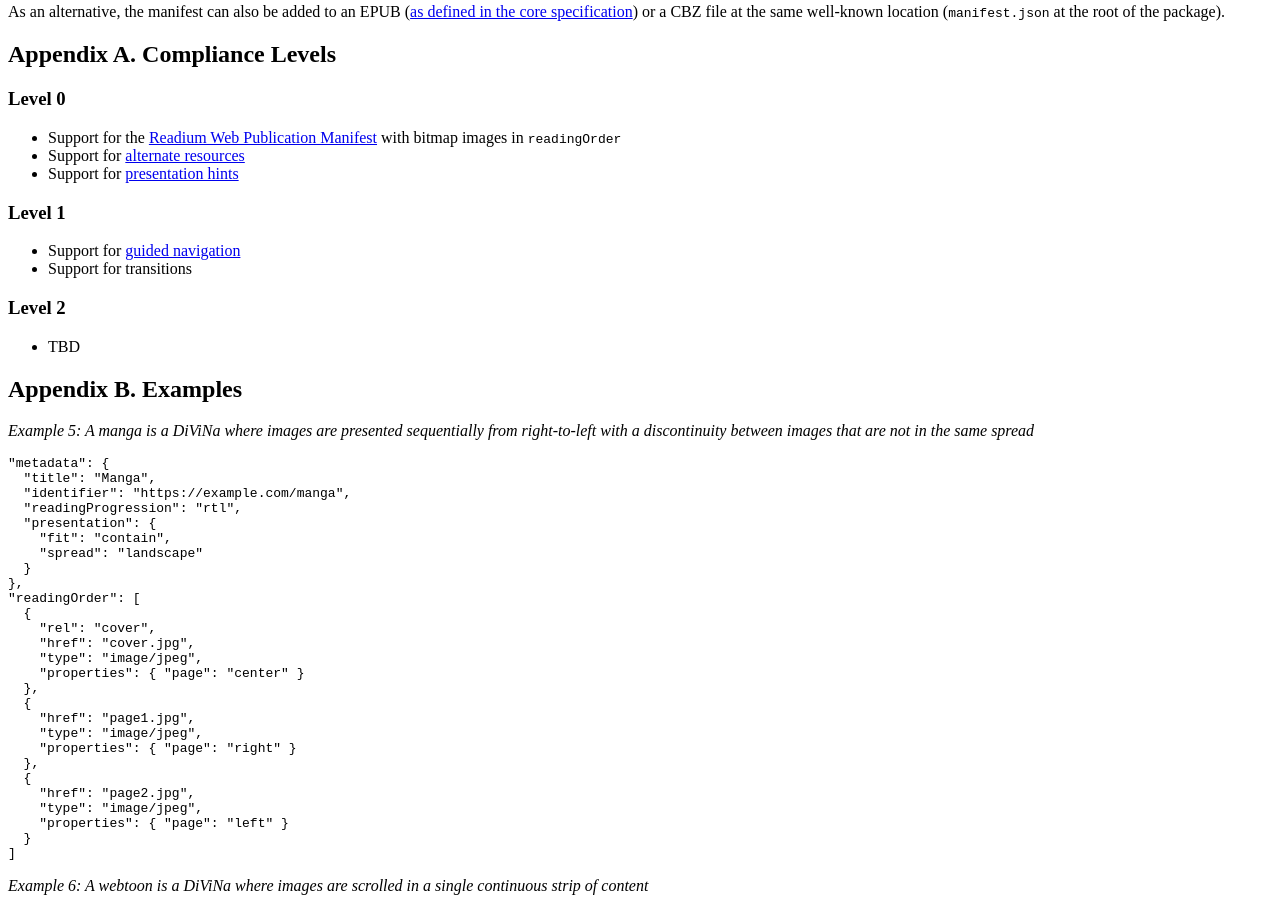
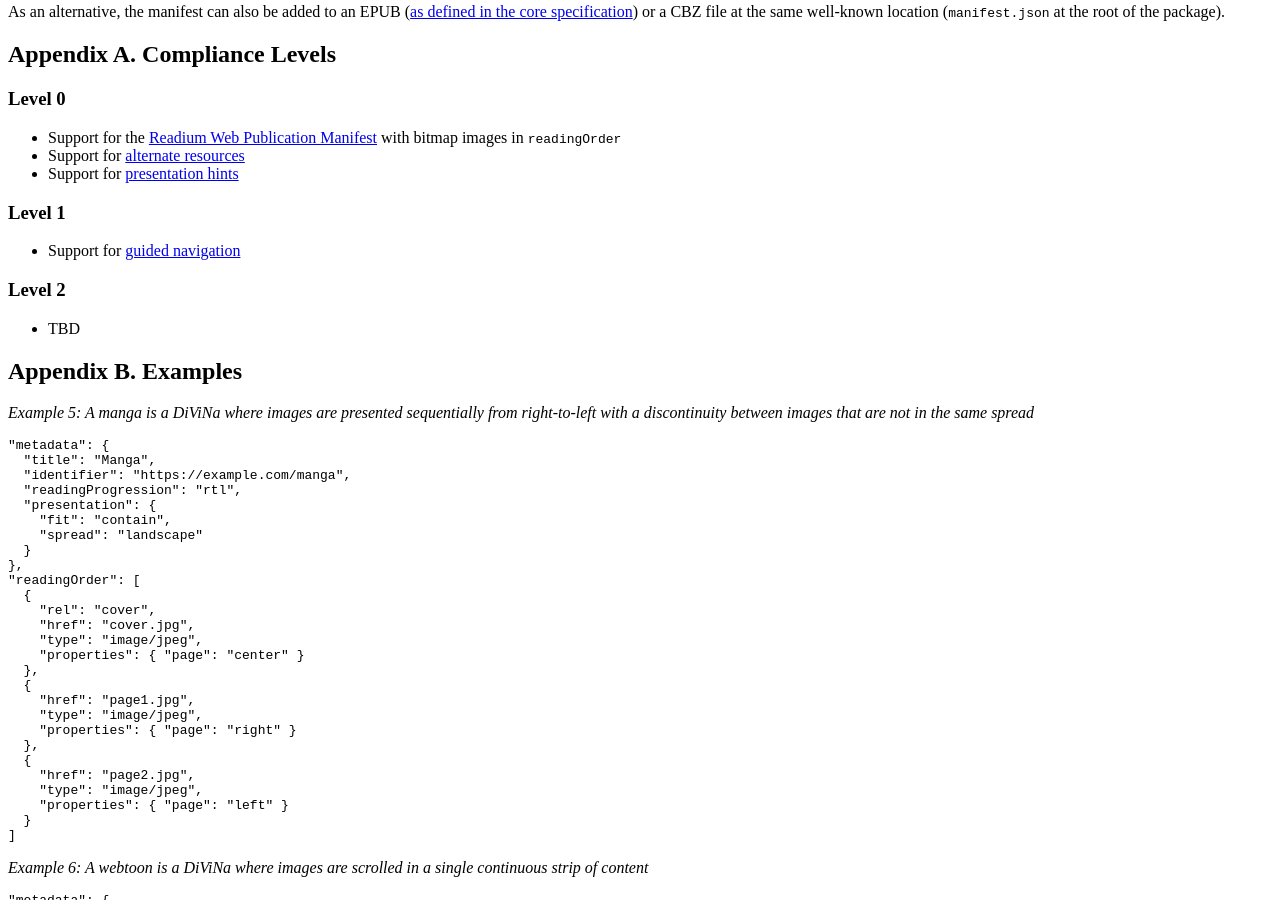
Before and after one commit to readium/webpub-manifest, a Jekyll site: the page built from extensions/divina.md, in a window 1280 px wide and 900 px high, scrolled down 3091 px. Built offline with Jekyll 4.4.1, drawn with Linux system fonts in a browser that asks for light colours; our own code applies the rules of GitHub Pages for plain Markdown files; comment, search, counter and statistics services are not loaded.

Commit message:
Removed reference to transitions for now

```diff
--- a/extensions/divina.md
+++ b/extensions/divina.md
@@ -194,7 +194,6 @@ As an alternative, the manifest can also be added to an EPUB ([as defined in the
 ### Level 1
 
 * Support for [guided navigation](#4-guided-navigation)
-* Support for transitions
 
 ### Level 2
 
```
